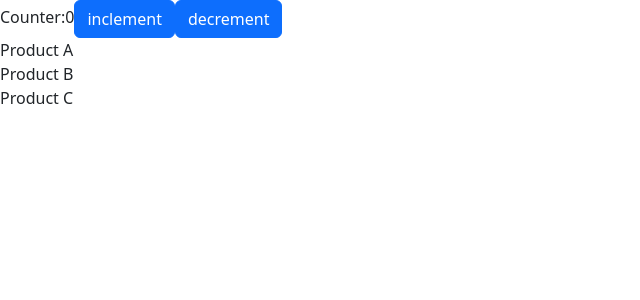
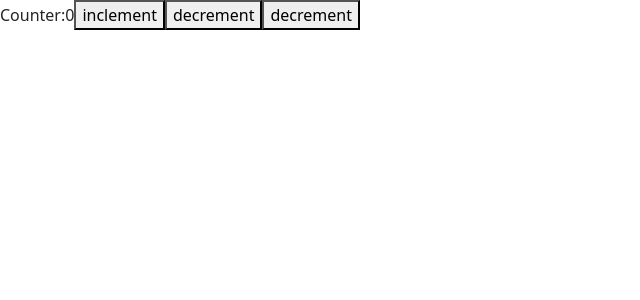
Before and after one commit to Thandinhcong/React-TS, a React (Vite) app: page / in a window 1280 px wide. Shown: the top 300 px of the page, without its empty margins (0-640 px from the left). Built offline with nearby package versions, Linux system fonts and the light colour scheme; data requests are answered from the project's data file.

Commit message:
useReducer

```diff
--- a/src/App.tsx
+++ b/src/App.tsx
@@ -1,13 +1,13 @@
 
 import Counter from './components/counter'
-import ProductList from './components/productList'
+// import ProductList from './components/productList'
 
 
 function App() {
   return (
     <div>
       <Counter />
-      <ProductList />
+      {/* <ProductList /> */}
     </div>
   )
 }
--- a/src/components/context/Counter.tsx
+++ /dev/null
@@ -1,16 +0,0 @@
-import { createContext, useState } from 'react'
-
-
-export const CounterContext = createContext({} as any)
-const CounterProvider = ({ children }: any) => {
-    const [counts, setCounts] = useState<number>(0);
-    const increment = () => setCounts(counts + 1)
-    const decrement = () => setCounts(counts - 1);
-    return (
-        <CounterContext.Provider value={{ counts, increment, decrement }}>
-            {children}
-        </CounterContext.Provider>
-    )
-}
-
-export default CounterProvider;
--- a/src/components/context/Product.tsx
+++ /dev/null
@@ -1,32 +0,0 @@
-import { createContext, useState } from 'react'
-import { instance } from '../../instances/instance';
-import { pause } from '../../utils/pause';
-
-
-export const ProductContext = createContext({} as any);
-
-const ProductProvider = ({ children }: any) => {
-    const [products, setProduct] = useState<any[]>([]);
-    const [isLoading, setIsLoading] = useState<boolean>(false);
-    const [error, setError] = useState<string>("");
-
-    const fetchProducts = async () => {
-        setIsLoading(true);
-        await pause(1000);
-        try {
-            const data = await instance.get('/products/')
-            setProduct(data as any);
-        } catch (error: any) {
-            setError(error.message);
-        } finally {
-            setIsLoading(false);
-        }
-    };
-    return (
-        <ProductContext.Provider value={{ products, isLoading, error, fetchProducts }}>
-            {children}
-        </ProductContext.Provider>
-    );
-}
-
-export default ProductProvider
--- a/src/components/counter/index.tsx
+++ b/src/components/counter/index.tsx
@@ -1,21 +1,26 @@
 import { useContext } from 'react'
-import { CounterContext } from '../context/Counter'
-import Button from '../button';
+import { CouterContext } from '../../context/Couter';
+
 
 
 const Counter = () => {
-    const { counts, decrement, increment } = useContext(CounterContext);
+    const { state, dispatch } = useContext(CouterContext);
+    console.log(state);
+
     return (
         <div>
             <div>
-                Counter:{counts}
-                <Button primary onClick={() => increment()}>
+                Counter:{state.count}
+                <button onClick={() => dispatch({ type: "INCREMENT" })}>
                     inclement
-                </Button>
+                </button>
 
-                <Button primary onClick={() => decrement()}>
+                <button onClick={() => dispatch({ type: "DECREMENT" })}>
                     decrement
-                </Button>
+                </button>
+                <button onClick={() => dispatch({ type: "INCREASE", payload: 10 })}>
+                    decrement
+                </button>
             </div>
         </div >
     )
--- a/src/components/productList/index.tsx
+++ b/src/components/productList/index.tsx
@@ -1,22 +1,21 @@
-import { useContext, useEffect } from "react";
-import Skeleton from "react-loading-skeleton";
-import { ProductContext } from "../context/Product";
+// import { useContext, useEffect } from "react";
+// import { ProductContext } from "../context/Product";
 
-const ProductList = () => {
-    const { products, fetchProducts, isLoading, error } = useContext(ProductContext);
+// const ProductList = () => {
+//     const { products, fetchProducts, isLoading, error } = useContext(ProductContext);
 
-    useEffect(() => {
-        fetchProducts();
-    }, []);
-    if (isLoading) return <Skeleton count={3} />;
-    if (error) return <div>{error}</div>;
-    return (
-        <div>
-            {products?.map((product: any) => (
-                <div key={product.id}>{product.name}</div>
-            ))}
-        </div>
-    );
-};
+//     useEffect(() => {
+//         fetchProducts();
+//     }, []);
+//     if (isLoading) return <Skeleton count={3} />;
+//     if (error) return <div>{error}</div>;
+//     return (
+//         <div>
+//             {products?.map((product: any) => (
+//                 <div key={product.id}>{product.name}</div>
+//             ))}
+//         </div>
+//     );
+// };
 
-export default ProductList;
+// export default ProductList;
--- /dev/null
+++ b/src/context/Couter.tsx
@@ -0,0 +1,42 @@
+import React, { useReducer, createContext } from 'react'
+
+export const CouterContext = createContext({} as any);
+type counterReducerProps = {
+    children: React.ReactNode
+}
+const initialState = { count: 0 };
+
+const couterReducer = (state: any, action: any) => {
+    console.log({ action });
+
+    switch (action.type) {
+        case "INCREMENT": {
+            return {
+                count: state.count + 1
+            }
+        }
+        case "DECREMENT": {
+            return {
+                count: state.count - 1
+            }
+        }
+        case "INCREASE": {
+            return {
+                count: state.count + action.payload
+            }
+        }
+        default:
+            state;
+    }
+}
+const CounterProvider = ({ children }: counterReducerProps) => {
+    const [state, dispatch] = useReducer(couterReducer, initialState) as any;
+
+    return (
+        <CouterContext.Provider value={{ state, dispatch }}>
+            {children}
+        </CouterContext.Provider>
+    )
+}
+
+export default CounterProvider
--- a/src/main.tsx
+++ b/src/main.tsx
@@ -1,12 +1,11 @@
 import ReactDOM from 'react-dom/client'
 import App from './App.tsx'
 import "bootstrap/dist/css/bootstrap.min.css"
-import CounterProvider from './components/context/Counter.tsx'
-import ProductProvider from './components/context/Product.tsx'
+import CounterProvider from './context/Couter.tsx'
 ReactDOM.createRoot(document.getElementById('root') as HTMLElement).render(
-  <ProductProvider>
-    <CounterProvider>
-      <App />
-    </CounterProvider>
-  </ProductProvider>
+
+  <CounterProvider>
+    <App />
+  </CounterProvider>
+
 )
```
